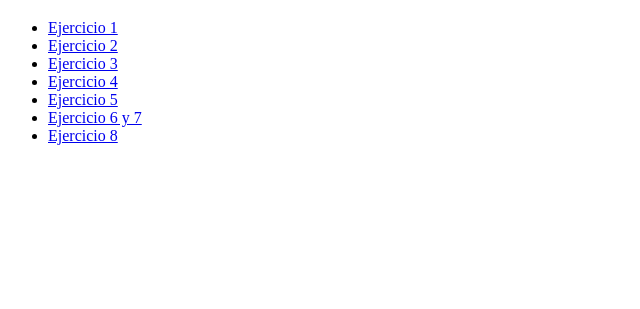
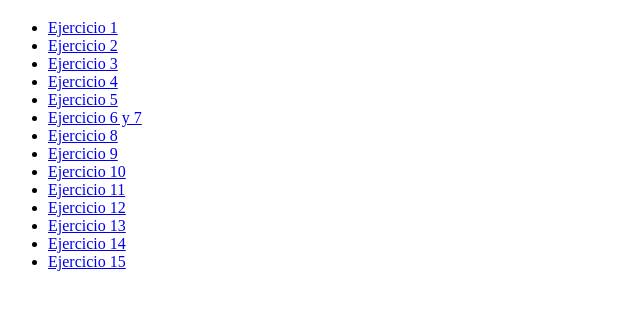
Before and after one commit to NatalyIS/EjerciciosDesarrolloSistemas, a plain HTML site: page index.html in a window 1280 px wide. Shown: the part 61-370 px from the top of the page, without its empty margins (0-640 px from the left). Drawn offline with Linux system fonts and the light colour scheme.

Commit message:
Update index.html

```diff
--- a/index.html
+++ b/index.html
@@ -20,6 +20,13 @@
   <li><a href="ejercicio5.html">Ejercicio 5</a></li>
   <li><a href="ejercicio6y7/Misitio/index.html">Ejercicio 6 y 7</a></li>
   <li><a href="ejercicio8.html">Ejercicio 8</a></li>
+  <li><a href="ejercicio9.html">Ejercicio 9</a></li>
+  <li><a href="ejercicio10.html">Ejercicio 10</a></li>
+  <li><a href="ejercicio11.html">Ejercicio 11</a></li>
+  <li><a href="ejercicio12.html">Ejercicio 12</a></li>
+  <li><a href="ejercicio13.html">Ejercicio 13</a></li>
+  <li><a href="ejercicio14.html">Ejercicio 14</a></li>
+  <li><a href="ejercicio15.html">Ejercicio 15</a></li>
 </ul>
 
 </body>
```
